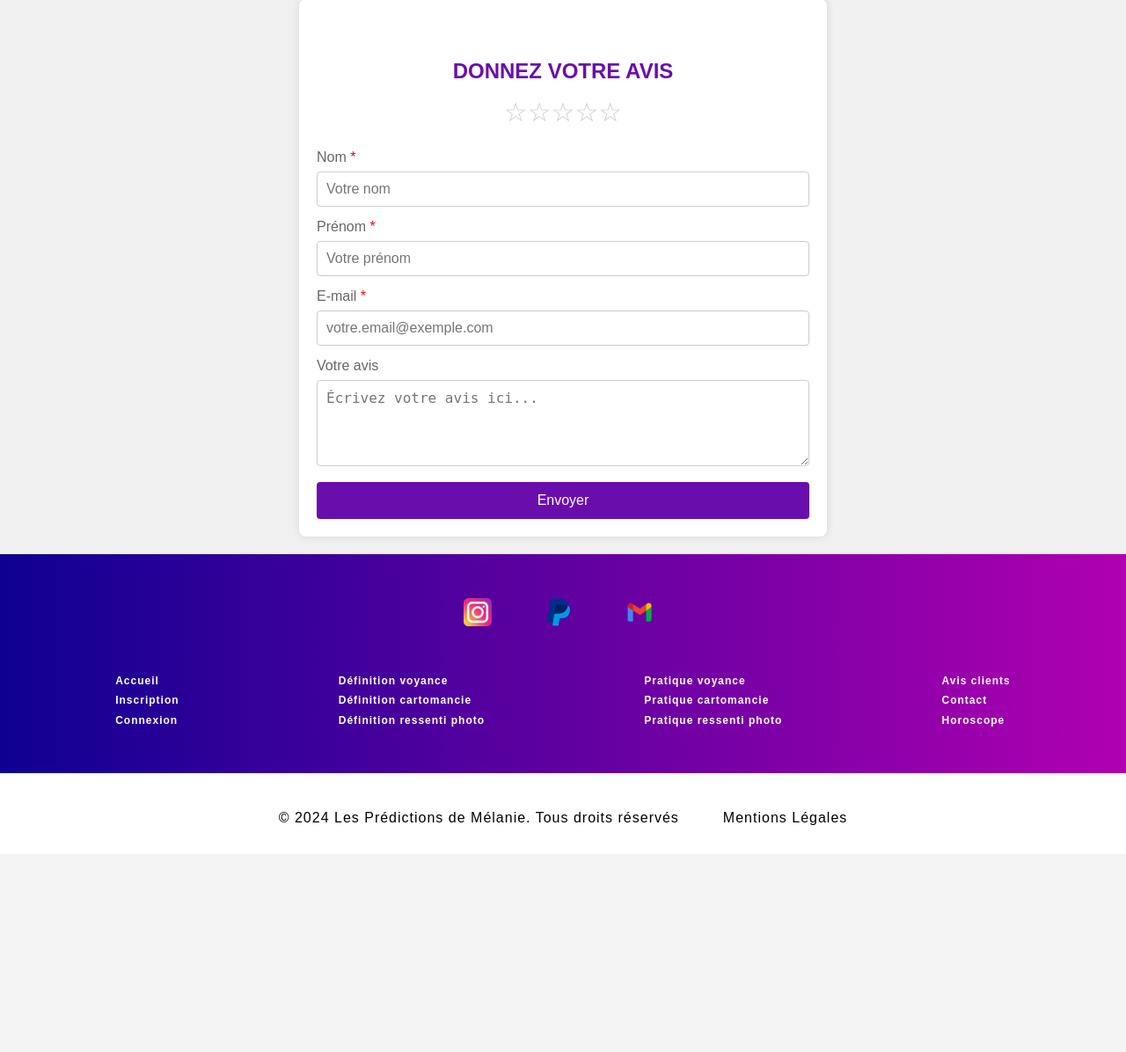
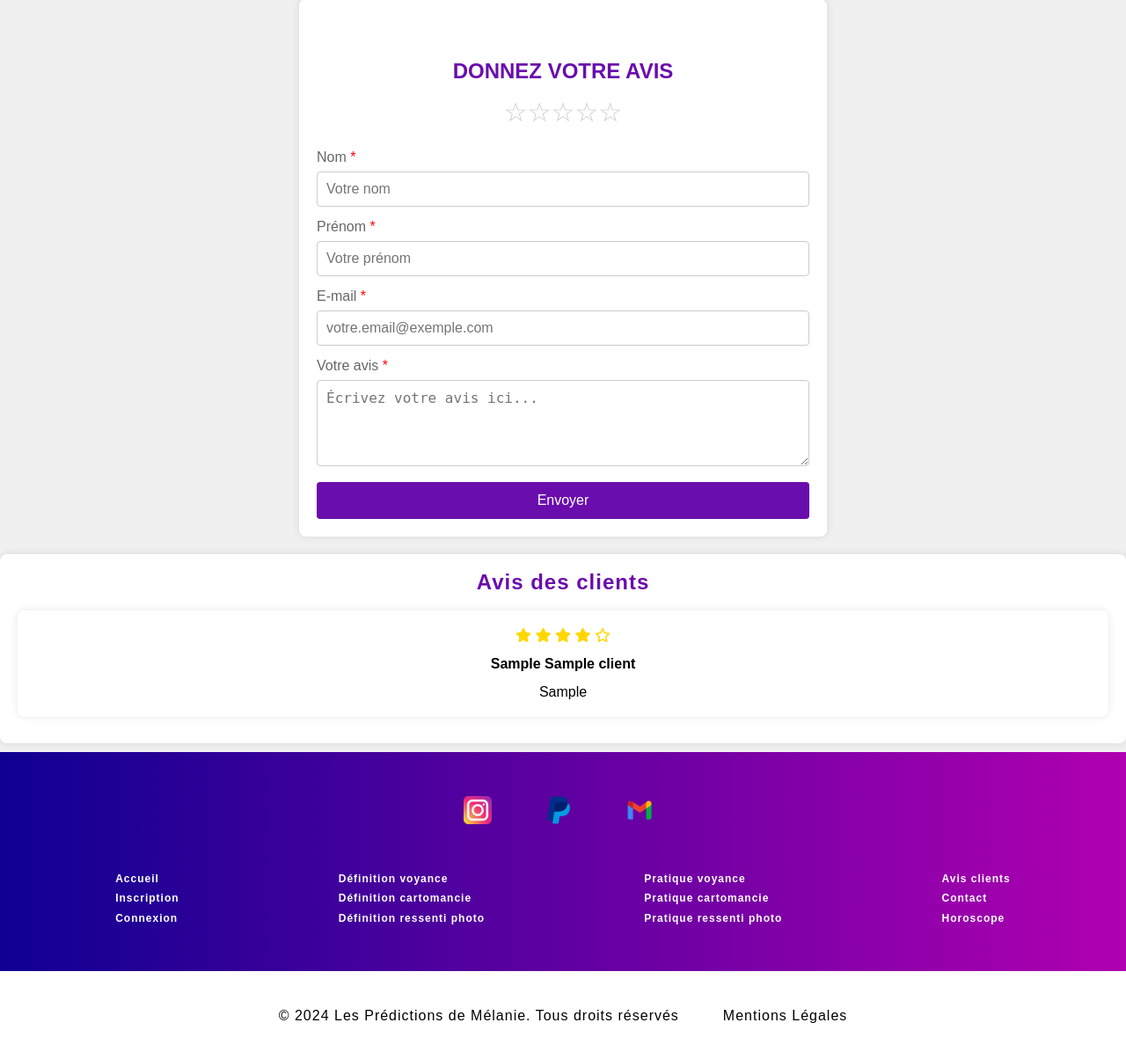
Before and after one commit to jchevalier86/Les-predictions-de-Melanie, a PHP site: page /les_predictions_de_melanie/formulaire-avis.php in a window 1280 px wide. Shown: the part 351-1547 px from the top of the page at 88% size. Before the commit the page ends 1289 px from the top, so only its background shows below. Run offline with PHP 8.4, Linux system fonts and the light colour scheme; tables that the repository leaves empty or names only in its code hold one stand-in row (values such as "Sample post").

Commit message:
Modif formulaire avis

```diff
--- a/avis.php
+++ b/avis.php
@@ -105,7 +105,7 @@
                     $mail->isHTML(true);
                     $mail->Subject = "Nouveau avis de " . htmlspecialchars($avis_clients_prenom);
                     $mail->Body    = "Vous avez reçu un nouveau avis sur le site Les Prédictions de Mélanie.<br><br>
-                                    <strong>Note :</strong> " . htmlspecialchars($avis_clients_rating) . " étoiles. <br>
+                                    <strong>Note :</strong> " . htmlspecialchars($avis_clients_rating) . " étoile(s) <br>
                                     <strong>Nom :</strong> " . htmlspecialchars($avis_clients_nom) . "<br>
                                     <strong>Prenom :</strong> " . htmlspecialchars($avis_clients_prenom) . "<br>
                                     <strong>Email :</strong> " . htmlspecialchars($avis_clients_email) . "<br>
@@ -128,7 +128,7 @@
                     $mail->isHTML(true);
                     $mail->Subject = 'Récapitulatif de votre avis';
                     $mail->Body    = "Merci pour votre avis ! Voici un récapitulatif :<br><br>
-                                      <strong>Note :</strong> " . $avis_clients_rating . " étoiles.<br>
+                                      <strong>Note :</strong> " . $avis_clients_rating . " étoile(s)<br>
                                       <strong>Nom :</strong> " . htmlspecialchars($avis_clients_nom) . "<br>
                                       <strong>Prenom :</strong> " . htmlspecialchars($avis_clients_prenom) . "<br>
                                       <strong>Email :</strong> " . htmlspecialchars($avis_clients_email) . "<br>
--- a/formulaire-avis.php
+++ b/formulaire-avis.php
@@ -1,5 +1,15 @@
 <?php
   require 'config.php';
+
+  // Créer une connexion à la base de données
+  $conn = openConnection();
+
+  // Récupérer les avis depuis la base de données
+  $avis_query = "SELECT rating, nom, prenom, avis FROM avis_clients ORDER BY date_envoi DESC";
+  $result = $conn->query($avis_query);
+
+  // Fermer la connexion
+  $conn->close();
 ?>
 
 <!DOCTYPE html>
@@ -173,12 +198,39 @@
       <?php endif; ?>
 
       <!-- Zone de texte pour écrire l'avis -->
-      <label for="avis"> Votre avis </label>
+      <label for="avis"> Votre avis <span class="star">*</span> </label>
       <textarea id="avis" name="avis" rows="4" placeholder="Écrivez votre avis ici..." required></textarea>
 
       <!-- Bouton pour soumettre le formulaire -->
       <button type="submit" class="submit"> Envoyer </button>
     </form>
+  </div>
+
+  <!-- Affichage des avis -->
+  <div class="avis-item">
+    <h2> Avis des clients </h2>
+    <?php if ($result->num_rows > 0): ?>
+      <?php while ($row = $result->fetch_assoc()): ?>
+        <div class="avis-item">
+          <div class="rating-stars">
+            <?php for ($i = 0; $i < $row['rating']; $i++): ?>
+              <i class="fas fa-star"></i>
+            <?php endfor; ?>
+            <?php for ($i = $row['rating']; $i < 5; $i++): ?>
+              <i class="far fa-star"></i>
+            <?php endfor; ?>
+          </div>
+          <br>
+          <div class="avis-name">
+          <p><?php echo htmlspecialchars($row['prenom']); ?> <?php echo htmlspecialchars($row['nom']); ?></p>
+          </div>
+          <br>
+          <p><?php echo htmlspecialchars($row['avis']); ?></p>
+        </div>
+      <?php endwhile; ?>
+    <?php else: ?>
+      <h6> Il n'y a pas encore d'avis. </h6>
+    <?php endif; ?>
   </div>
 
   <!-- Pied de page avec des liens vers les différentes pages du site -->
@@ -252,6 +304,8 @@
     </div>
   </footer>
 
+  <script src="./script/avis.js"></script>
+
   <?php
     if (isset($_SESSION['errorMessages'])) {
         unset($_SESSION['errorMessages']);
--- a/script/avis.js
+++ b/script/avis.js
@@ -0,0 +1,37 @@
+document.addEventListener("DOMContentLoaded", function () {
+  const ratingLabels = document.querySelectorAll(".rating label");
+
+  ratingLabels.forEach((label) => {
+    label.addEventListener("mouseover", function () {
+      const value = this.getAttribute("for").replace("star", "");
+      highlightStars(value);
+    });
+
+    label.addEventListener("mouseout", function () {
+      removeHighlight();
+    });
+  });
+
+  function highlightStars(value) {
+    ratingLabels.forEach((label) => {
+      const starValue = label.getAttribute("for").replace("star", "");
+      if (starValue <= value) {
+        label.style.color = "#ffd700";
+      } else {
+        label.style.color = "#ccc";
+      }
+    });
+  }
+
+  function removeHighlight() {
+    const checkedValue = document.querySelector('input[name="rating"]:checked');
+    if (checkedValue) {
+      const value = checkedValue.value;
+      highlightStars(value);
+    } else {
+      ratingLabels.forEach((label) => {
+        label.style.color = "#ccc";
+      });
+    }
+  }
+});
--- a/style/avis.css
+++ b/style/avis.css
@@ -36,7 +36,9 @@ body {
   box-shadow: 0 0 10px rgba(0, 0, 0, 0.1); /* Ajoute une ombre légère autour du conteneur */
 }
 
-h1 {
+h1,
+h2,
+h6 {
   font-size: 24px; /* Définit la taille de police à 24px pour le titre */
   color: #6a0dad; /* Couleur violette pour le texte du titre */
   text-align: center; /* Centre le texte du titre */
@@ -61,7 +63,7 @@ input[type="email"] {
   display: flex; /* Utilise flexbox pour aligner les éléments en ligne */
   justify-content: center; /* Centre les étoiles horizontalement */
   margin-bottom: 20px; /* Ajoute une marge inférieure de 20px à la zone de notation */
-  direction: rtl; /* Inverse la direction des éléments de droite à gauche */
+  position: relative;
 }
 
 .rating input {
@@ -75,10 +77,42 @@ input[type="email"] {
   transition: color 0.2s; /* Ajoute une transition douce pour le changement de couleur */
 }
 
+/* Change la couleur des étoiles survolées et de toutes les étoiles précédentes */
 .rating input:checked ~ label,
-.rating label:hover ~ label,
-.rating label:hover {
-  color: #ffd700; /* Change la couleur des étoiles sélectionnées ou survolées en or */
+.rating input:checked ~ label ~ label,
+.rating label:hover,
+.rating label:hover ~ label {
+  color: #ffd700; /* Couleur des étoiles survolées ou sélectionnées */
+}
+
+.rating-stars {
+  color: #ffd700;
+}
+
+.rating-star {
+  visibility: hidden;
+  background-color: #555;
+  color: #fff;
+  text-align: center;
+  border-radius: 5px;
+  padding: 5px 10px;
+  position: absolute;
+  z-index: 1;
+  bottom: 125%;
+  left: 50%;
+  margin-left: -60px;
+  opacity: 0;
+  transition: opacity 0.3s;
+  width: 120px;
+}
+
+.rating-star-1:hover .rating-star,
+.rating-star-2:hover .rating-star,
+.rating-star-3:hover .rating-star,
+.rating-star-4:hover .rating-star,
+.rating-star-5:hover .rating-star {
+  visibility: visible;
+  opacity: 1;
 }
 
 label {
@@ -116,3 +150,17 @@ button:hover {
 .star {
   color: red;
 }
+
+/* Styles pour les avis */
+.avis-item {
+  background-color: white; /* Fond blanc pour chaque avis */
+  padding: 20px; /* Padding de 20px autour de chaque avis */
+  margin: 10px auto; /* Marge de 10px autour de chaque avis */
+  border-radius: 8px; /* Coins arrondis de 8px pour chaque avis */
+  box-shadow: 0 0 10px rgba(0, 0, 0, 0.1); /* Ombre légère autour de chaque avis */
+  text-align: center; /* Centre le texte à l'intérieur de chaque avis */
+}
+
+.avis-name {
+  font-weight: 600;
+}
```
Also changed, not shown: other parts of formulaire-avis.php (+26 -11 lines).
